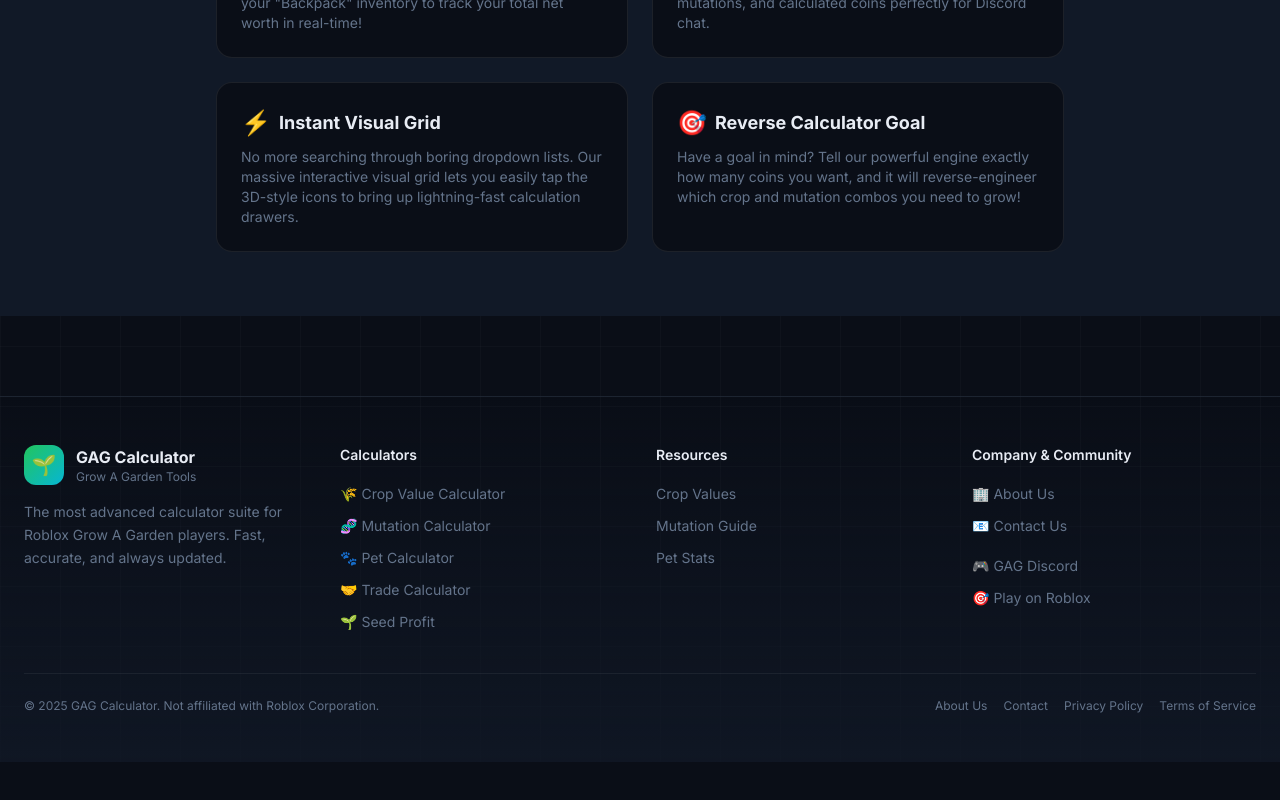
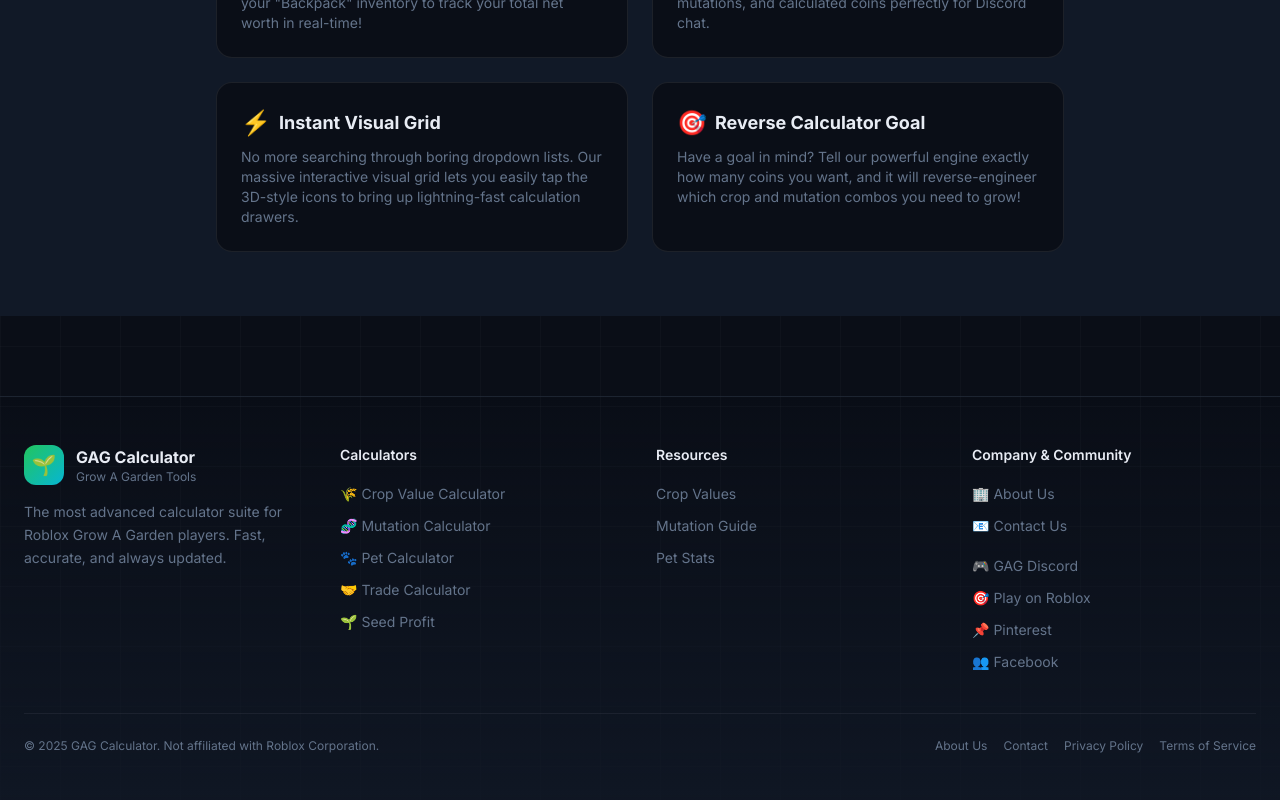
Before and after one commit to liveetcstream-beep/grow-a-garden-calculator, a Next.js app: page / in a window 1280 px wide. Shown: the part 1994-2794 px from the top of the page. Before the commit the page ends 2756 px from the top, so only its background shows below. Built offline with nearby package versions, Linux system fonts and the light colour scheme.

Commit message:
Add Pinterest and Facebook social links

```diff
--- a/src/components/Footer.tsx
+++ b/src/components/Footer.tsx
@@ -83,6 +83,16 @@ export default function Footer() {
                   🎯 Play on Roblox
                 </a>
               </li>
+              <li>
+                <a href="https://www.pinterest.com/growagardencals/" target="_blank" rel="noopener noreferrer" className="text-sm transition-colors hover:text-[var(--primary)]" style={{ color: 'var(--muted)' }}>
+                  📌 Pinterest
+                </a>
+              </li>
+              <li>
+                <a href="https://www.facebook.com/growagardencalc/" target="_blank" rel="noopener noreferrer" className="text-sm transition-colors hover:text-[var(--primary)]" style={{ color: 'var(--muted)' }}>
+                  👥 Facebook
+                </a>
+              </li>
             </ul>
           </div>
         </div>
```
